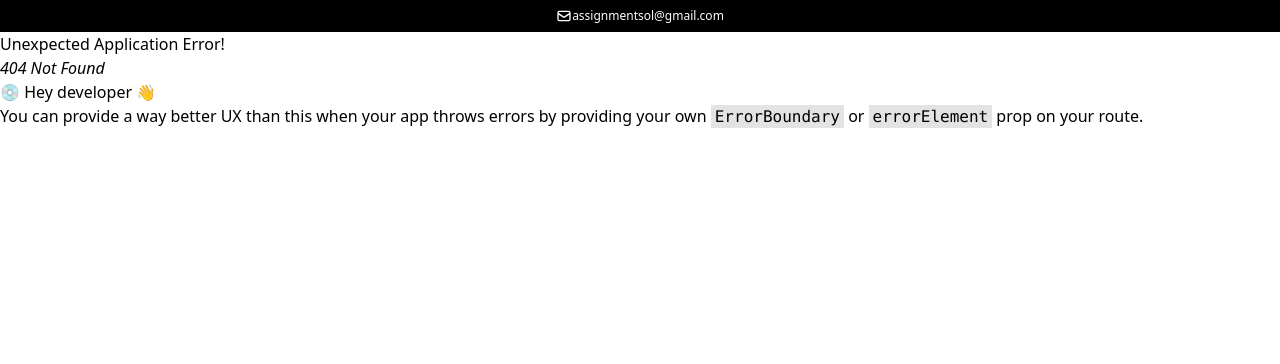
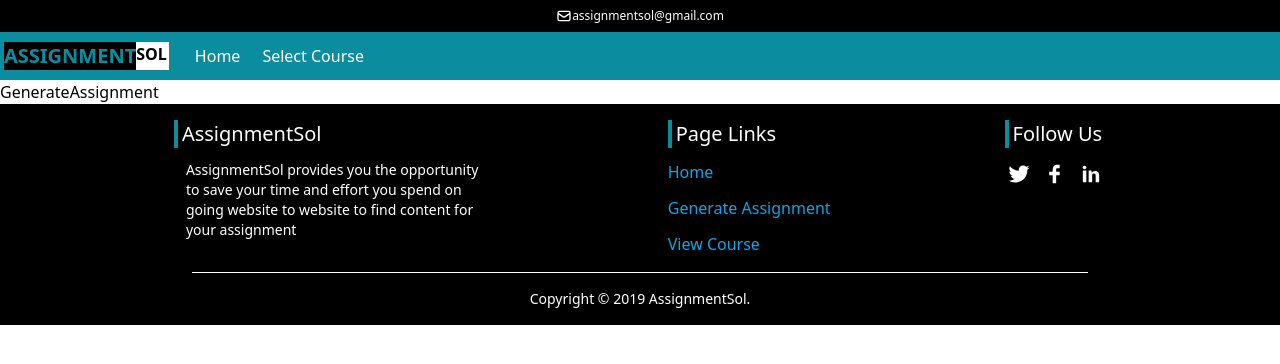
Before and after one commit to aziz-codes/assignment-sol, a React (Vite) app: page /select-course in a window 1280 px wide. Before the commit this address had no page. Shown: the top 364 px of the page. Built offline with nearby package versions, Linux system fonts and the light colour scheme.

Commit message:
generate-assignment route changed to select-course

```diff
--- a/src/App.jsx
+++ b/src/App.jsx
@@ -44,7 +44,7 @@ const App = () => {
           element: <Faqs />,
         },
         {
-          path: "/generate-assignment",
+          path: "/select-course",
           element: <GenerateAssignment />,
         },
         {
--- a/src/assets/dummy.js
+++ b/src/assets/dummy.js
@@ -8,7 +8,7 @@ export const links = [
     label: "View Template",
   },
   {
-    path: "/generate-assignment",
+    path: "/select-course",
     label: "Generate Assignment",
   },
   {
--- a/src/components/Footer.jsx
+++ b/src/components/Footer.jsx
@@ -26,7 +26,7 @@ const Footer = () => {
           </h4>
           <div className="flex flex-col gap-3 text-sky-500">
             <NavLink to="/">Home</NavLink>
-            <NavLink to="/generate-assignment">Generate Assignment</NavLink>
+            <NavLink to="/select-course">Generate Assignment</NavLink>
             <NavLink to="/view-course">View Course</NavLink>
           </div>
         </div>
```
